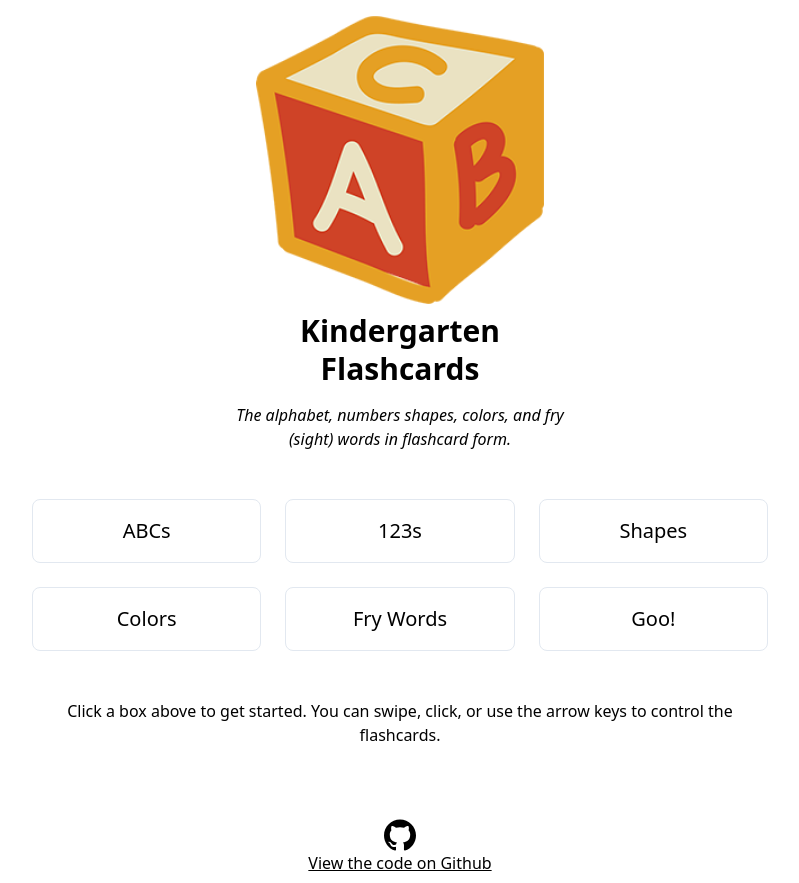
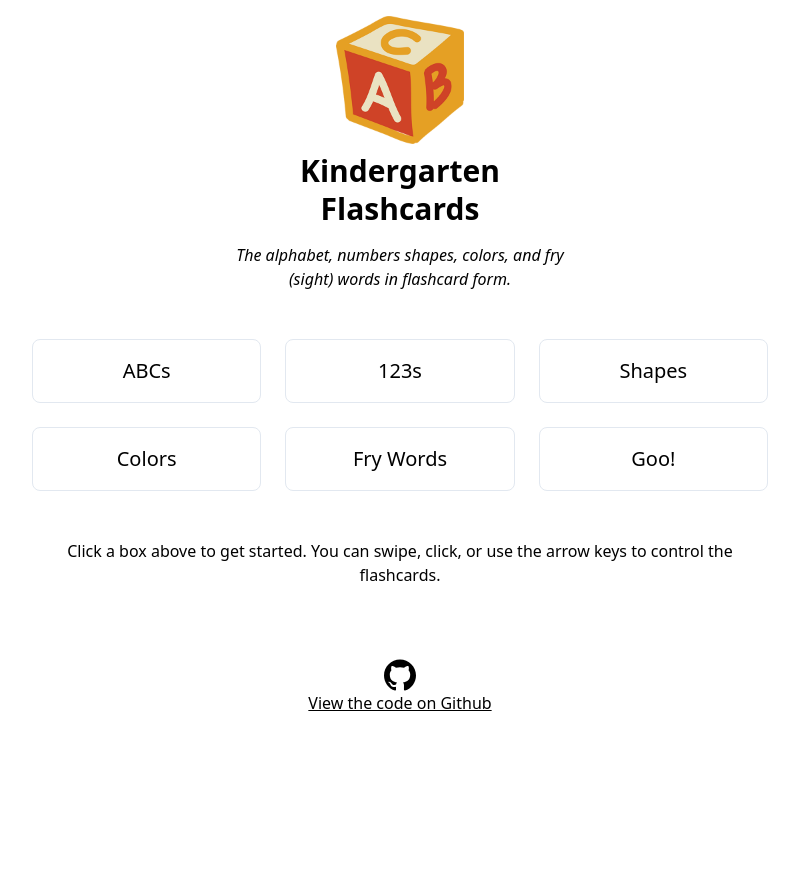
Before and after one commit to gregrickaby/preschool-flashcards, a Next.js app: page / in a window 1280 px wide. Shown: the whole page, without its empty margins (240-1039 px from the left). After the commit the page ends 800 px from the top, so only its background shows below. Built offline with nearby package versions, Linux system fonts and the light colour scheme.

Commit message:
lighthouse is making me 😡

```diff
--- a/components/Header.js
+++ b/components/Header.js
@@ -6,8 +6,8 @@ const Header = () => (
       className="mx-auto"
       src="/site-logo.png"
       alt="site logo"
-      height="288"
-      width="288"
+      height="128"
+      width="128"
     />
     <h1 className="mt-2 text-3xl font-bold leading-tight">{config.siteName}</h1>
     <p className="text-1xl my-4 italic">{config.siteDescription}</p>
```
Also changed, not shown: public/site-logo.png.
